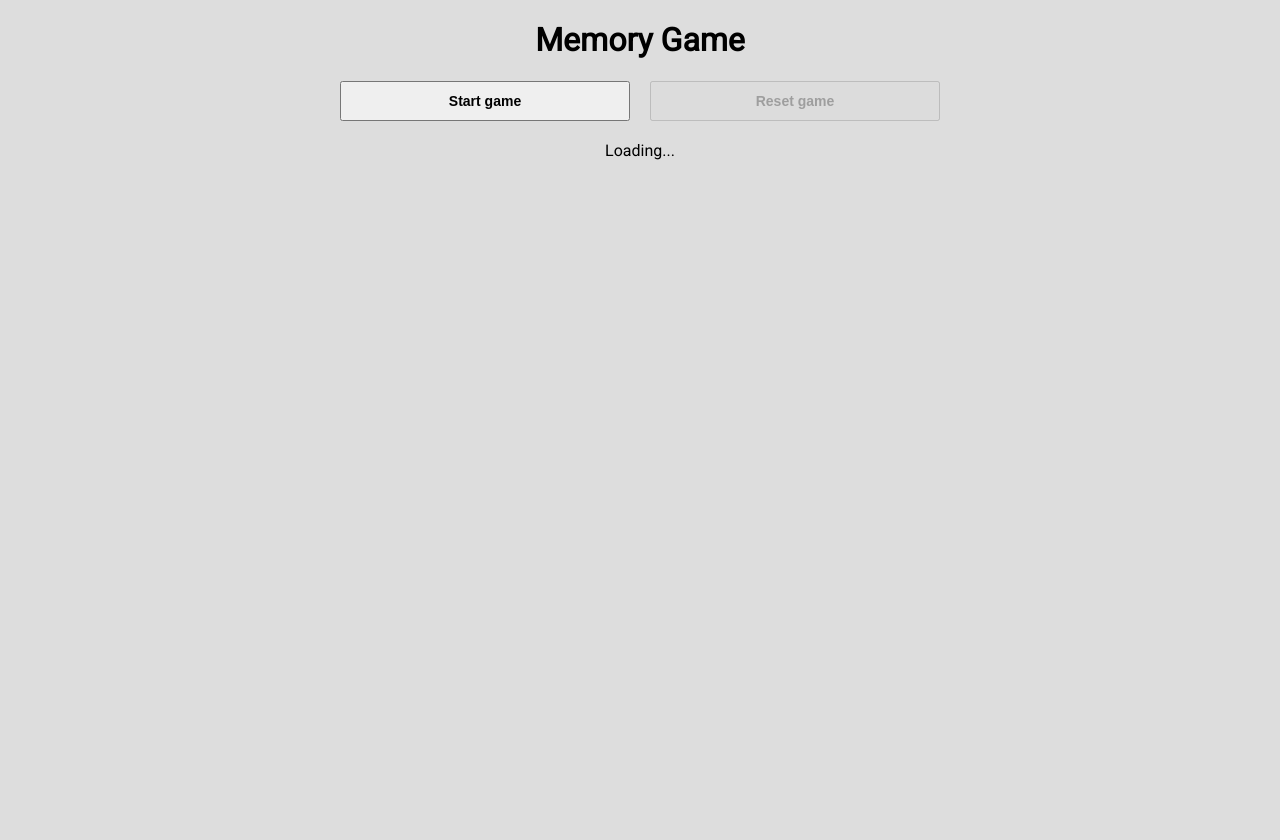
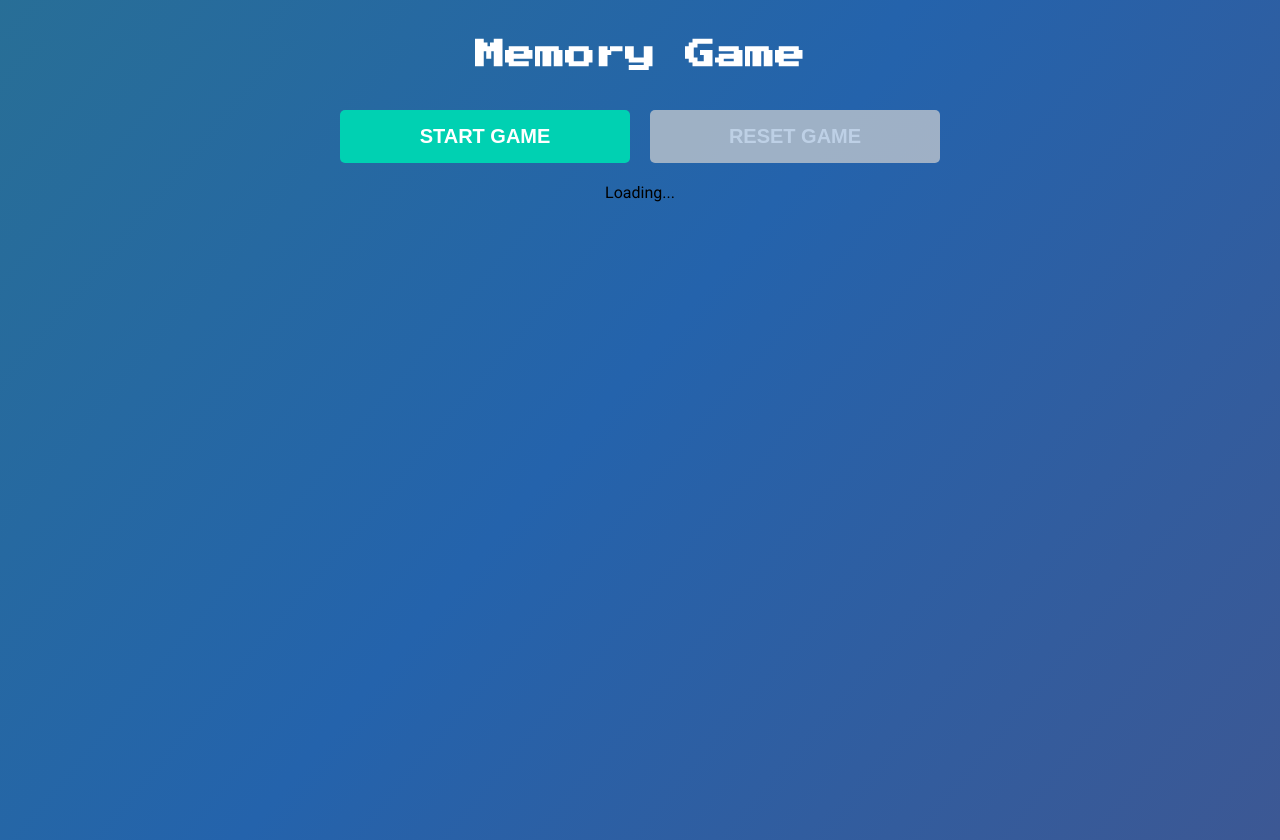
Before and after one commit to graphicbeacon/memory-game-web, a PHP site: page / in a window 1280 px wide. Before the commit the page ends 160 px from the top, so only its background shows below. Run offline with PHP 8.4, Linux system fonts and the light colour scheme.

Commit message:
Improves styling of action buttons, heading and bg.

```diff
--- a/web/styles.css
+++ b/web/styles.css
@@ -1,13 +1,67 @@
-@import url(https://fonts.googleapis.com/css?family=Roboto);
+@import url('https://fonts.googleapis.com/css?family=Roboto|Press+Start+2P');
 
 html,
 body {
-  background-color: #ddd;
   font-family: 'Roboto', sans-serif;
   margin: 0;
   padding: 0;
   height: 100%;
   width: 100%;
+
+  background: #ddd;
+  background: linear-gradient(310deg, #ac2424, #2463ac, #3dac24);
+  background-size: 600% 600%;
+
+  -webkit-animation: bgColorAnimation 4s ease infinite;
+  -moz-animation: bgColorAnimation 4s ease infinite;
+  -o-animation: bgColorAnimation 4s ease infinite;
+  animation: bgColorAnimation 4s ease infinite;
+}
+
+/* Generated by https://www.gradient-animator.com/ */
+@-webkit-keyframes bgColorAnimation {
+  0% {
+    background-position: 97% 0%;
+  }
+  50% {
+    background-position: 4% 100%;
+  }
+  100% {
+    background-position: 97% 0%;
+  }
+}
+@-moz-keyframes bgColorAnimation {
+  0% {
+    background-position: 97% 0%;
+  }
+  50% {
+    background-position: 4% 100%;
+  }
+  100% {
+    background-position: 97% 0%;
+  }
+}
+@-o-keyframes bgColorAnimation {
+  0% {
+    background-position: 97% 0%;
+  }
+  50% {
+    background-position: 4% 100%;
+  }
+  100% {
+    background-position: 97% 0%;
+  }
+}
+@keyframes bgColorAnimation {
+  0% {
+    background-position: 97% 0%;
+  }
+  50% {
+    background-position: 4% 100%;
+  }
+  100% {
+    background-position: 97% 0%;
+  }
 }
 
 /* Game heading */
@@ -18,6 +72,13 @@ body {
   width: 100%;
 }
 
+.mg-header h1 {
+  color: white;
+  font-family: 'Press Start 2P', cursive, sans-serif;
+  font-size: 30px;
+  margin: 40px 0;
+}
+
 .action-btns {
   display: grid;
   grid-gap: 20px;
@@ -26,9 +87,34 @@ body {
 
 .action-btns__start,
 .action-btns__reset {
-  font-size: 14px;
+  appearance: none;
+  border-radius: 5px;
+  border: 0 none;
+  color: white;
+  font-size: 20px;
   font-weight: bold;
-  padding: 10px;
+  padding: 15px 10px;
+  text-transform: uppercase;
+}
+
+.action-btns__start:disabled,
+.action-btns__reset:disabled {
+  background-color: #d2d2d2;
+  cursor: not-allowed;
+  opacity: 0.7;
+}
+
+.action-btns__start:not(:disabled),
+.action-btns__reset:not(:disabled) {
+  cursor: pointer;
+}
+
+.action-btns__start {
+  background-color: hsl(171, 100%, 41%); /* #00d1b2 */
+}
+
+.action-btns__reset {
+  background-color: #44b4fe;
 }
 
 /* Game body */
@@ -72,11 +158,23 @@ body {
 }
 
 .memory-game-grid button:not(:disabled):empty:hover {
-  border: 2px solid #bbb;
+  border: 2px solid #ffd700;
 }
 
 .memory-game-grid .select {
   background-color: #44b4fe;
+  -webkit-animation: borderAnim 1s linear infinite;
+  animation: borderAnim 1s linear infinite;
+}
+@-webkit-keyframes borderAnim {
+  50% {
+    border: 3px solid #ffd700;
+  }
+}
+@keyframes borderAnim {
+  50% {
+    border: 3px solid #ffd700;
+  }
 }
 
 .memory-game-grid .no-match {
```
